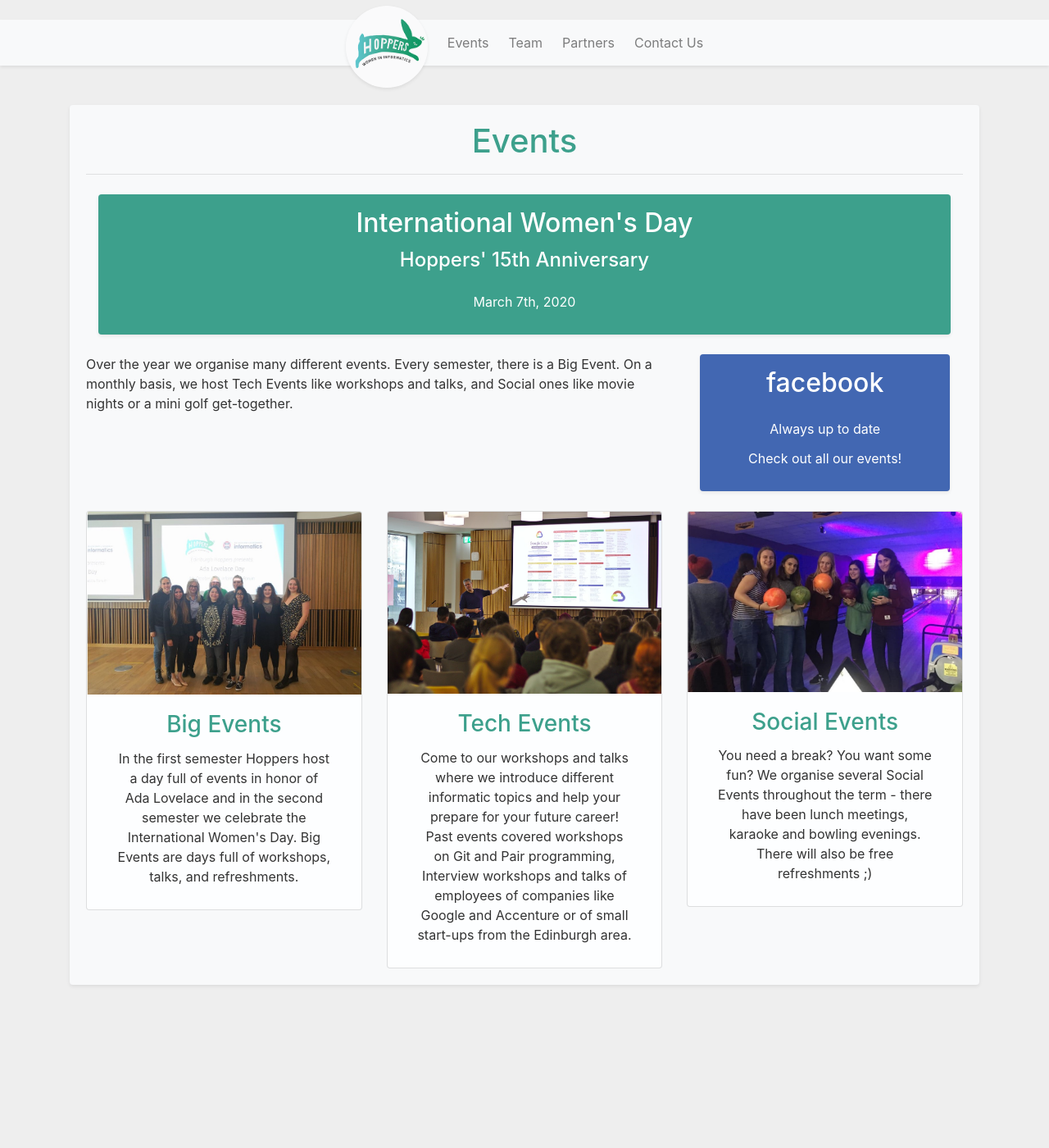
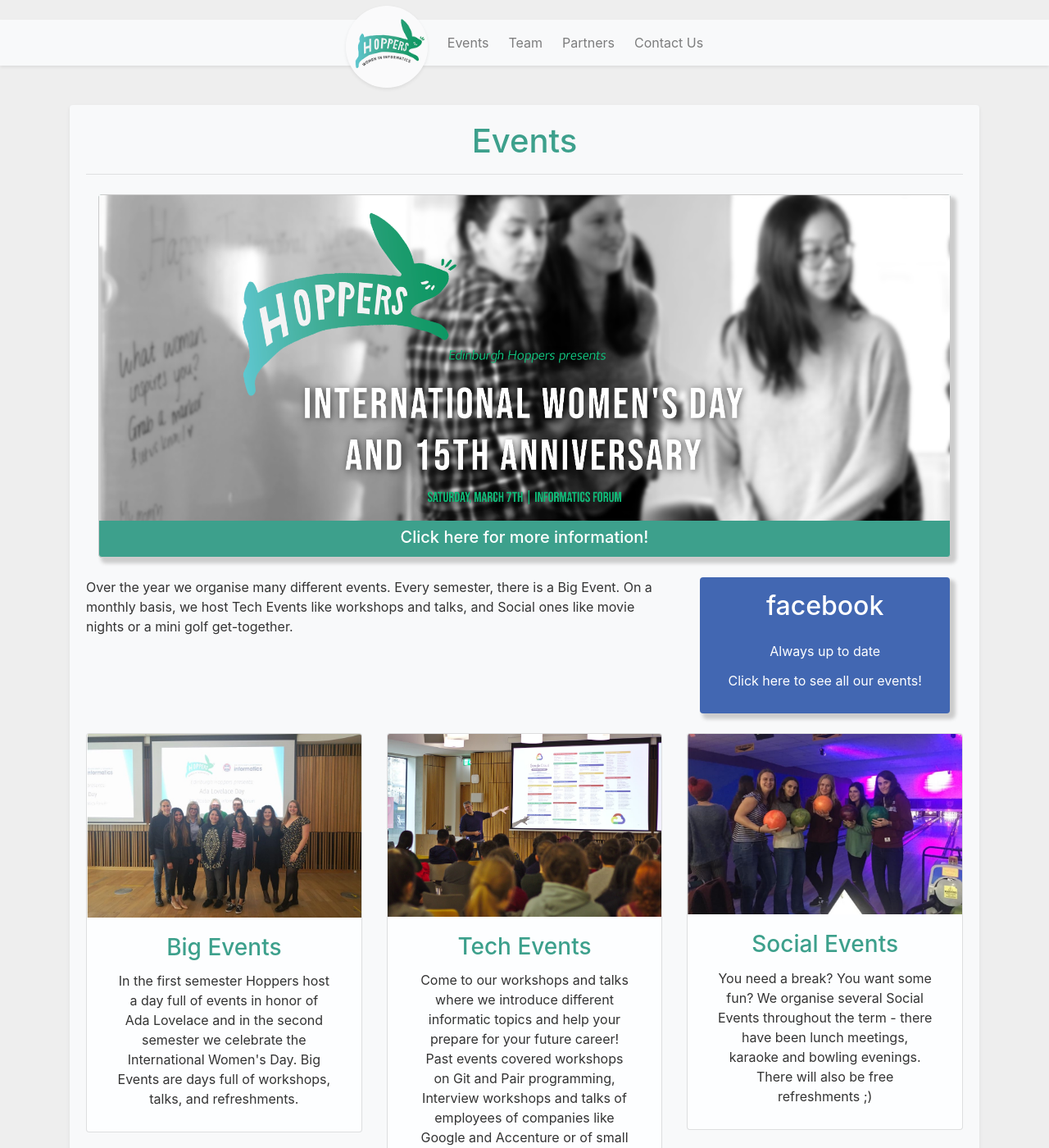
Before and after one commit to edinburgh-hoppers/website, a Jekyll site: the page built from _pages/events.html, in a window 1280 px wide and 1400 px high. Shown: the whole window at 82% size. Built offline with Jekyll 4.4.1, drawn with Linux system fonts in a browser that asks for light colours.

Commit message:
Made buttons look more clickable

```diff
--- a/_pages/events.html
+++ b/_pages/events.html
@@ -6,10 +6,9 @@ layout: default
 
 <div class="col-12 mb-4">
   <a href="{{ site.baseurl }}/iwd20" class="nodecor" target="_blank">
-    <div class="announcement clickable clickable-sm shadow-sm">
-      <h2>International Women's Day</h2>
-      <h4>Hoppers' 15th Anniversary</h4>
-      <p>March 7th, 2020</p>
+    <div class="announcement clickable clickable-sm shadow-btn">
+      <img src="{{ site.baseurl }}/assets/img/events/iwd20_banner.png">
+      <h5>Click here for more information!</h5>
     </div>
   </a>
 </div>
@@ -43,10 +42,10 @@ layout: default
 
   <div class="col-12 col-lg-4">
     <a href="https://www.facebook.com/edinburghhopppers/events/" class="nodecor" target="_blank">
-      <div class="facebook clickable clickable-sm shadow-sm">
+      <div class="facebook clickable clickable-sm shadow-btn">
         <h2>facebook</h2>
         <p>Always up to date</p>
-        <p>Check out all our events!</p>
+        <p>Click here to see all our events!</p>
       </div>
     </a>
   </div>
--- a/assets/css/style.scss
+++ b/assets/css/style.scss
@@ -270,28 +270,23 @@ p {
 }
 
 .announcement {
-  color: #ffffff;
+  margin: 0;
+  border-radius: .25rem;
+  width: 100%;
+
+  border: 1px solid #ccc;
+
+  color: #fff;
   text-align: center;
-
   background-color: $hoppers-green;
-  margin: 0;
-  padding: 1rem;
-  border-radius: .25rem;
 }
 
-.announcement p {
-  color: inherit;
-  text-align: inherit;
-  margin-bottom: 0.75rem;
+.announcement img {
+  width: 100%;
 }
 
-.announcement h2 {
-  color: inherit;
-  margin-bottom: 0.75rem;
-}
-
-.announcement h4 {
-  margin-bottom: 1.5rem;
+.announcement h5 {
+  padding: 0.5rem 0 0.25rem;
 }
 
 
@@ -300,3 +295,9 @@ p {
     height: 20%;
   }
 }
+
+.shadow-btn {
+  -webkit-box-shadow: 5px 5px 4px 2px #ccc;  /* Safari 3-4, iOS 4.0.2 - 4.2, Android 2.3+ */
+  -moz-box-shadow:    5px 5px 4px 2px #ccc;  /* Firefox 3.5 - 3.6 */
+  box-shadow:         5px 5px 4px 2px #ccc;  /* Opera 10.5, IE 9, Firefox 4+, Chrome 6+, iOS 5 */
+}
```
Also changed, not shown: assets/img/events/iwd20_banner.png (added).
